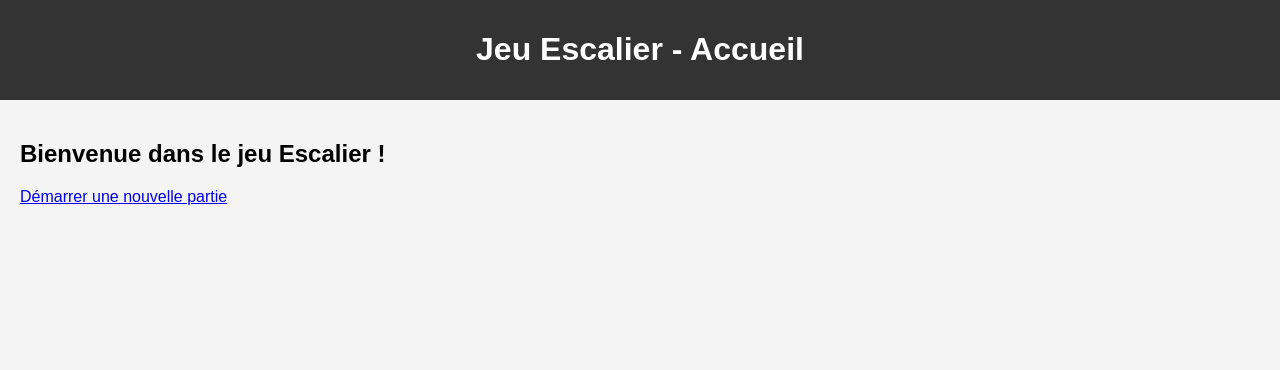
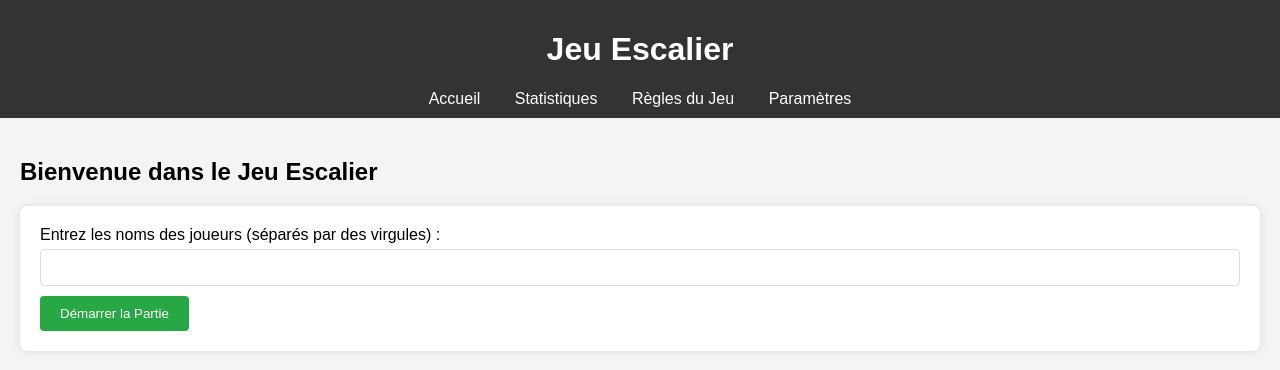
Before and after one commit to DualsFWShield/escalier.github.io, a PHP site: page / in a window 1280 px wide. Shown: the top 370 px of the page. Run offline with PHP 8.4, Linux system fonts and the light colour scheme.

Commit message:
Update index.php

```diff
--- a/index.php
+++ b/index.php
@@ -1,17 +1,25 @@
 <?php
-// index.php
 session_start();
 
-// Réinitialiser les variables de session pour commencer une nouvelle partie
-unset($_SESSION['players']);
-unset($_SESSION['current_round']);
-unset($_SESSION['current_player_index']);
-unset($_SESSION['rounds']);
-unset($_SESSION['predictions']);
-unset($_SESSION['actual_plis']);
-unset($_SESSION['round_results']);
-unset($_SESSION['error_rounds']);
-unset($_SESSION['correct_rounds']);
+// Réinitialiser les variables de session si on retourne à l'accueil
+if (isset($_POST['reset'])) {
+    session_destroy();
+    header("Location: index.php");
+    exit();
+}
+
+// Gérer la soumission du formulaire des joueurs
+if ($_SERVER['REQUEST_METHOD'] == 'POST' && isset($_POST['players'])) {
+    $players = array_map('trim', explode(',', $_POST['players']));
+    foreach ($players as $player) {
+        $_SESSION['players'][] = [
+            'name' => $player,
+            'score' => 0
+        ];
+    }
+    header("Location: game.php");
+    exit();
+}
 ?>
 
 <!DOCTYPE html>
@@ -24,11 +32,21 @@ unset($_SESSION['correct_rounds']);
 </head>
 <body>
     <header>
-        <h1>Jeu Escalier - Accueil</h1>
+        <h1>Jeu Escalier</h1>
+        <nav>
+            <a href="index.php">Accueil</a>
+            <a href="stats.php">Statistiques</a>
+            <a href="rules.php">Règles du Jeu</a>
+            <a href="settings.php">Paramètres</a>
+        </nav>
     </header>
     <main>
-        <h2>Bienvenue dans le jeu Escalier !</h2>
-        <a href="game.php">Démarrer une nouvelle partie</a>
+        <h2>Bienvenue dans le Jeu Escalier</h2>
+        <form method="post">
+            <label for="players">Entrez les noms des joueurs (séparés par des virgules) :</label>
+            <input type="text" name="players" id="players" required>
+            <button type="submit">Démarrer la Partie</button>
+        </form>
     </main>
 </body>
 </html>
```
